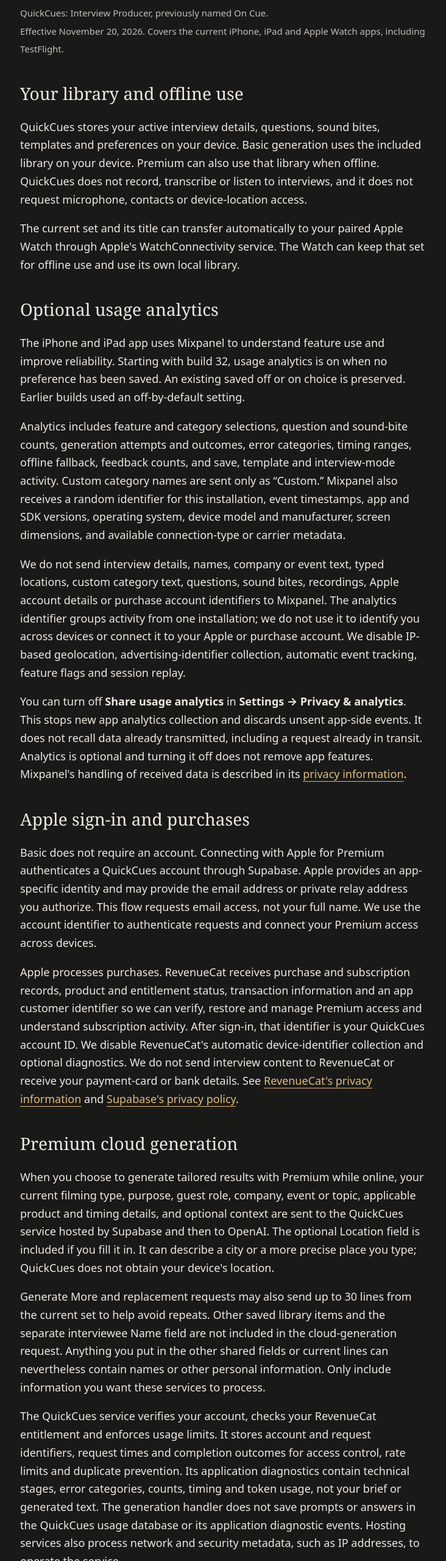
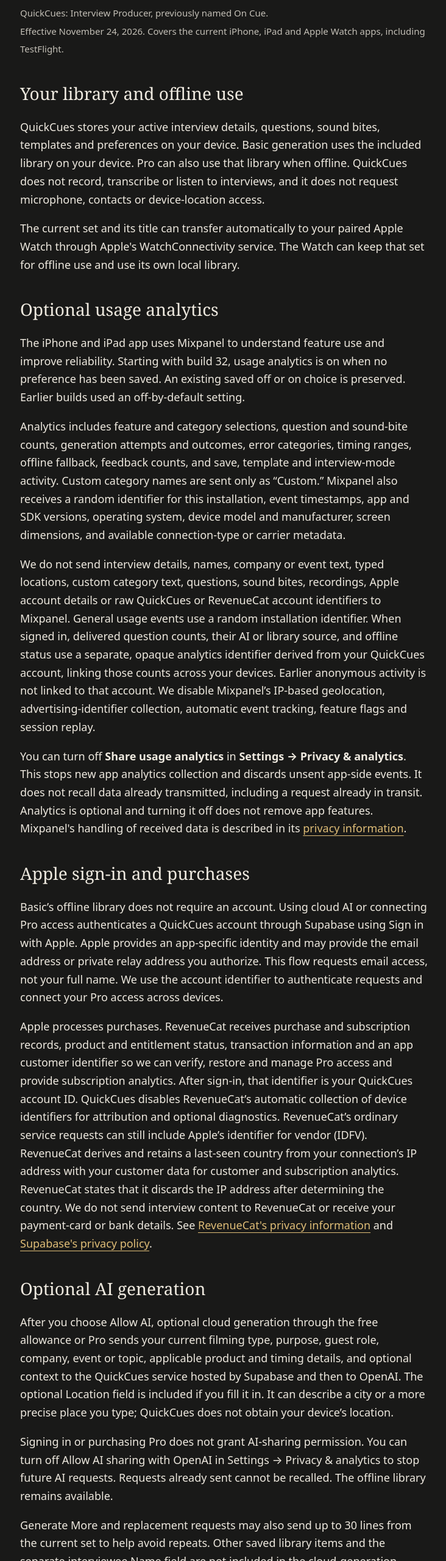
Before and after one commit to mikecerdeiros/mikecerdeiros.github.io, a plain HTML site: page on-cue/privacy/index.html in a window 1280 px wide. Shown: the part 240-2800 px from the top of the page at 61% size, without its empty margins (241-973 px from the left). Drawn offline with Linux system fonts and the light colour scheme.

Commit message:
Publish approved QuickCues privacy and support updates

```diff
--- a/on-cue/privacy/index.html
+++ b/on-cue/privacy/index.html
@@ -1,24 +1,25 @@
 <!doctype html><html lang="en"><head><meta charset="utf-8"><meta name="viewport" content="width=device-width,initial-scale=1"><title>Privacy | QuickCues</title><meta name="description" content="QuickCues: Interview Producer privacy policy."><style>:root{color-scheme:dark}*{box-sizing:border-box}body{margin:0;background:#191918;color:#eee9df;font:18px/1.65 system-ui,-apple-system,sans-serif}main,header,footer{max-width:780px;margin:auto;padding:28px 24px}header{display:flex;justify-content:space-between;gap:24px;border-bottom:1px solid #45443e}nav{display:flex;gap:20px}a{color:#dfbd77;text-underline-offset:5px}h1,h2{font-family:Georgia,serif;font-weight:400;line-height:1.2}h1{font-size:clamp(38px,7vw,56px);margin:32px 0}h2{font-size:28px;margin-top:42px}p{max-width:65ch}small,footer{color:#c3bfb6}footer{border-top:1px solid #45443e;margin-top:36px;font-size:14px}a:focus-visible{outline:3px solid #dfbd77;outline-offset:4px}@media(max-width:480px){header{display:block}nav{margin-top:12px}}</style></head><body><header><strong>QuickCues</strong><nav aria-label="Main navigation"><a href="/on-cue/support/">Support</a><a href="/on-cue/privacy/">Privacy</a></nav></header><main>
 <h1>Privacy policy</h1>
-<p><small>QuickCues: Interview Producer, previously named On Cue.<br>Effective November 20, 2026. Covers the current iPhone, iPad and Apple Watch apps, including TestFlight.</small></p>
+<p><small>QuickCues: Interview Producer, previously named On Cue.<br>Effective November 24, 2026. Covers the current iPhone, iPad and Apple Watch apps, including TestFlight.</small></p>
 <h2>Your library and offline use</h2>
-<p>QuickCues stores your active interview details, questions, sound bites, templates and preferences on your device. Basic generation uses the included library on your device. Premium can also use that library when offline. QuickCues does not record, transcribe or listen to interviews, and it does not request microphone, contacts or device-location access.</p>
+<p>QuickCues stores your active interview details, questions, sound bites, templates and preferences on your device. Basic generation uses the included library on your device. Pro can also use that library when offline. QuickCues does not record, transcribe or listen to interviews, and it does not request microphone, contacts or device-location access.</p>
 <p>The current set and its title can transfer automatically to your paired Apple Watch through Apple's WatchConnectivity service. The Watch can keep that set for offline use and use its own local library.</p>
 <h2>Optional usage analytics</h2>
 <p>The iPhone and iPad app uses Mixpanel to understand feature use and improve reliability. Starting with build 32, usage analytics is on when no preference has been saved. An existing saved off or on choice is preserved. Earlier builds used an off-by-default setting.</p>
 <p>Analytics includes feature and category selections, question and sound-bite counts, generation attempts and outcomes, error categories, timing ranges, offline fallback, feedback counts, and save, template and interview-mode activity. Custom category names are sent only as “Custom.” Mixpanel also receives a random identifier for this installation, event timestamps, app and SDK versions, operating system, device model and manufacturer, screen dimensions, and available connection-type or carrier metadata.</p>
-<p>We do not send interview details, names, company or event text, typed locations, custom category text, questions, sound bites, recordings, Apple account details or purchase account identifiers to Mixpanel. The analytics identifier groups activity from one installation; we do not use it to identify you across devices or connect it to your Apple or purchase account. We disable IP-based geolocation, advertising-identifier collection, automatic event tracking, feature flags and session replay.</p>
+<p>We do not send interview details, names, company or event text, typed locations, custom category text, questions, sound bites, recordings, Apple account details or raw QuickCues or RevenueCat account identifiers to Mixpanel. General usage events use a random installation identifier. When signed in, delivered question counts, their AI or library source, and offline status use a separate, opaque analytics identifier derived from your QuickCues account, linking those counts across your devices. Earlier anonymous activity is not linked to that account. We disable Mixpanel’s IP-based geolocation, advertising-identifier collection, automatic event tracking, feature flags and session replay.</p>
 <p>You can turn off <strong>Share usage analytics</strong> in <strong>Settings → Privacy &amp; analytics</strong>. This stops new app analytics collection and discards unsent app-side events. It does not recall data already transmitted, including a request already in transit. Analytics is optional and turning it off does not remove app features. Mixpanel's handling of received data is described in its <a href="https://mixpanel.com/legal/privacy-policy/">privacy information</a>.</p>
 <h2>Apple sign-in and purchases</h2>
-<p>Basic does not require an account. Connecting with Apple for Premium authenticates a QuickCues account through Supabase. Apple provides an app-specific identity and may provide the email address or private relay address you authorize. This flow requests email access, not your full name. We use the account identifier to authenticate requests and connect your Premium access across devices.</p>
-<p>Apple processes purchases. RevenueCat receives purchase and subscription records, product and entitlement status, transaction information and an app customer identifier so we can verify, restore and manage Premium access and understand subscription activity. After sign-in, that identifier is your QuickCues account ID. We disable RevenueCat's automatic device-identifier collection and optional diagnostics. We do not send interview content to RevenueCat or receive your payment-card or bank details. See <a href="https://www.revenuecat.com/privacy/">RevenueCat's privacy information</a> and <a href="https://supabase.com/privacy">Supabase's privacy policy</a>.</p>
-<h2>Premium cloud generation</h2>
-<p>When you choose to generate tailored results with Premium while online, your current filming type, purpose, guest role, company, event or topic, applicable product and timing details, and optional context are sent to the QuickCues service hosted by Supabase and then to OpenAI. The optional Location field is included if you fill it in. It can describe a city or a more precise place you type; QuickCues does not obtain your device's location.</p>
+<p>Basic’s offline library does not require an account. Using cloud AI or connecting Pro access authenticates a QuickCues account through Supabase using Sign in with Apple. Apple provides an app-specific identity and may provide the email address or private relay address you authorize. This flow requests email access, not your full name. We use the account identifier to authenticate requests and connect your Pro access across devices.</p>
+<p>Apple processes purchases. RevenueCat receives purchase and subscription records, product and entitlement status, transaction information and an app customer identifier so we can verify, restore and manage Pro access and provide subscription analytics. After sign-in, that identifier is your QuickCues account ID. QuickCues disables RevenueCat’s automatic collection of device identifiers for attribution and optional diagnostics. RevenueCat’s ordinary service requests can still include Apple’s identifier for vendor (IDFV). RevenueCat derives and retains a last-seen country from your connection’s IP address with your customer data for customer and subscription analytics. RevenueCat states that it discards the IP address after determining the country. We do not send interview content to RevenueCat or receive your payment-card or bank details. See <a href="https://www.revenuecat.com/privacy/">RevenueCat's privacy information</a> and <a href="https://supabase.com/privacy">Supabase's privacy policy</a>.</p>
+<h2>Optional AI generation</h2>
+<p>After you choose Allow AI, optional cloud generation through the free allowance or Pro sends your current filming type, purpose, guest role, company, event or topic, applicable product and timing details, and optional context to the QuickCues service hosted by Supabase and then to OpenAI. The optional Location field is included if you fill it in. It can describe a city or a more precise place you type; QuickCues does not obtain your device’s location.</p>
+<p>Signing in or purchasing Pro does not grant AI-sharing permission. You can turn off Allow AI sharing with OpenAI in Settings → Privacy &amp; analytics to stop future AI requests. Requests already sent cannot be recalled. The offline library remains available.</p>
 <p>Generate More and replacement requests may also send up to 30 lines from the current set to help avoid repeats. Other saved library items and the separate interviewee Name field are not included in the cloud-generation request. Anything you put in the other shared fields or current lines can nevertheless contain names or other personal information. Only include information you want these services to process.</p>
-<p>The QuickCues service verifies your account, checks your RevenueCat entitlement and enforces usage limits. It stores account and request identifiers, request times and completion outcomes for access control, rate limits and duplicate prevention. Its application diagnostics contain technical stages, error categories, counts, timing and token usage, not your brief or generated text. The generation handler does not save prompts or answers in the QuickCues usage database or its application diagnostic events. Hosting services also process network and security metadata, such as IP addresses, to operate the service.</p>
+<p>The QuickCues service verifies your account, checks your RevenueCat entitlement or available free allowance, and enforces usage limits. It stores account and request identifiers, request times and completion outcomes for access control, rate limits and duplicate prevention. Its application diagnostics contain technical stages, error categories, counts, timing and token usage, not your brief or generated text. The generation handler does not save prompts or answers in the QuickCues usage database or its application diagnostic events. Hosting services also process network and security metadata, such as IP addresses, to operate the service.</p>
 <p>OpenAI processes the submitted context and produces suggestions. We set the Responses API's <code>store</code> option to <code>false</code>. This does not mean zero retention: OpenAI's separate abuse-monitoring logs may contain prompts, responses and related metadata. Its documented default is retention for up to 30 days, with possible longer retention for legal or safety reasons. We do not claim a special zero-retention arrangement. See <a href="https://developers.openai.com/api/docs/guides/your-data">OpenAI's API data controls</a>.</p>
 <h2>Optional private iCloud sync</h2>
-<p>If you enable sync, saved questions, sound bites, sets, templates and preferences are stored as encrypted content fields in the app's private CloudKit database under your iCloud account. These records can contain the details and names you saved with a set or template. Sync is separate from Premium generation and Mixpanel analytics. Turning sync off or signing out keeps your local library and stops subsequent syncing; it does not erase existing iCloud records.</p>
+<p>If you enable sync, saved questions, sound bites, sets, templates and preferences are stored as encrypted content fields in the app's private CloudKit database under your iCloud account. These records can contain the details and names you saved with a set or template. Sync is separate from AI generation and Mixpanel analytics. Turning sync off or signing out keeps your local library and stops subsequent syncing; it does not erase existing iCloud records.</p>
 <p>Deleting an item removes it from the current library through a synced deletion record. Earlier versions can remain in the sync history. Apple device backups and iCloud may also retain app data according to your Apple settings. Manage those copies through Apple's storage and backup controls. See <a href="https://www.apple.com/legal/privacy/">Apple's privacy information</a>.</p>
 <h2>Retention and your choices</h2>
 <p>Local drafts and saved items remain until you edit or remove them or remove the app's stored data. Clearing the active Details does not delete saved questions or templates. Signing out does not delete a server account, subscription records or previously received analytics. The app does not set a fixed automatic deletion deadline for those service records. Provider retention and backup rules also apply; a rolling generation allowance is not a promise to delete older request records.</p>
@@ -33,4 +34,4 @@
 <p>These support pages are hosted on GitHub Pages. We have not added analytics, tracking scripts, cookies or forms to this website. GitHub may process technical information about visits under its <a href="https://docs.github.com/en/site-policy/privacy-policies/github-general-privacy-statement">privacy statement</a>. Website hosting is separate from the app services described above.</p>
 <h2>Contact and updates</h2>
 <p>QuickCues is provided by Michael Cerdeiros. For privacy questions, contact <a href="mailto:hello@cerious.com">hello@cerious.com</a>. Changes to this policy will be reflected here with an updated date.</p>
-</main><footer>QuickCues: Interview Producer · Michael Cerdeiros<br>Updated November 20, 2026</footer></body></html>
+</main><footer>QuickCues: Interview Producer · Michael Cerdeiros<br>Updated November 24, 2026</footer></body></html>
```
Also changed, not shown: on-cue/support/index.html (+1 -1 lines).
